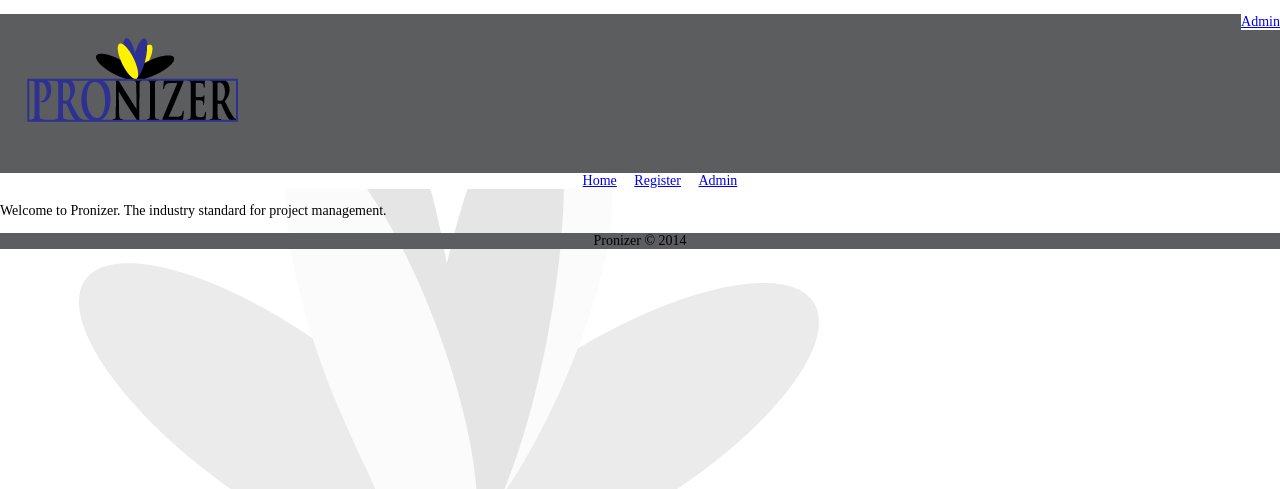
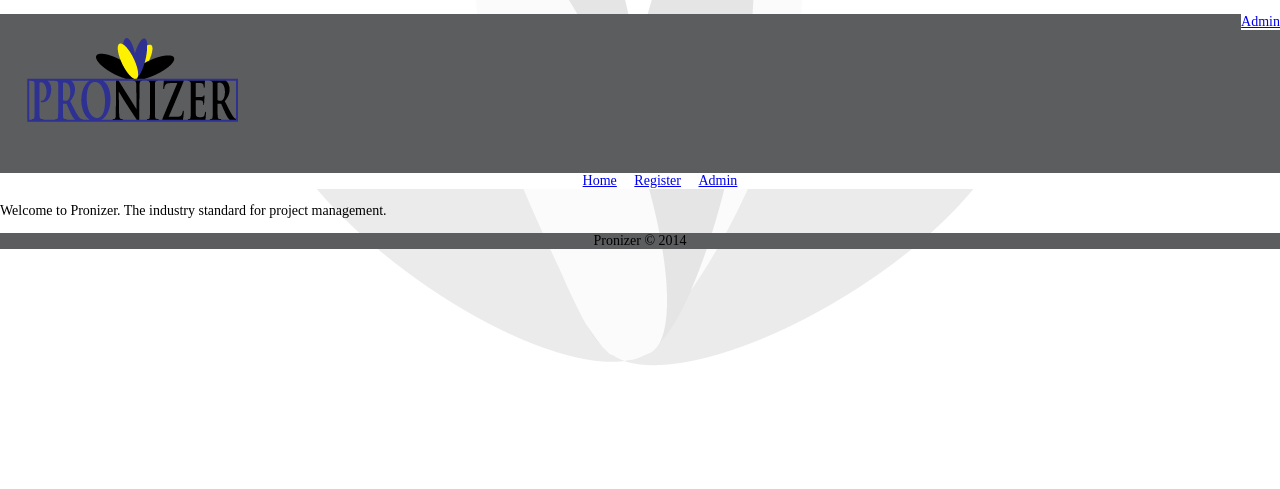
Before and after one commit to Mirajo/PWA-2, a PHP site: page / in a window 1280 px wide. Shown: the top 489 px of the page. Run offline with PHP 8.4, Linux system fonts and the light colour scheme; some libraries are stand-ins or nearby versions.

Commit message:
background position
background position  center center

```diff
--- a/WK1/Johnson_Miranda_PWA2/css/style.css
+++ b/WK1/Johnson_Miranda_PWA2/css/style.css
@@ -7,6 +7,7 @@
 body{
 	background-image:url('../images/pronizer-bg.png');
 	background-repeat:no-repeat;
+	background-position:center center;
 	background-color:D5D6D8;
 	font-size: 14px;
 	height: auto;
```
